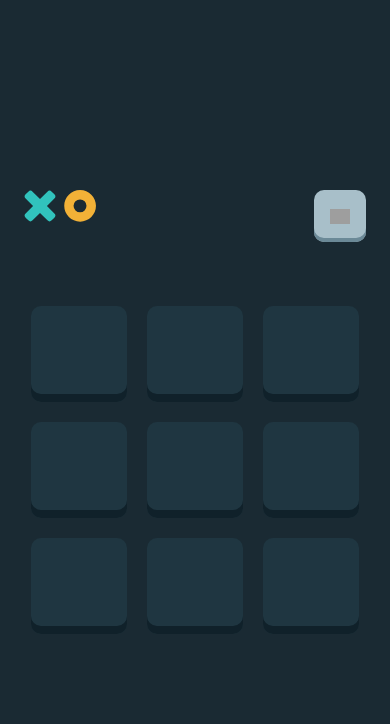
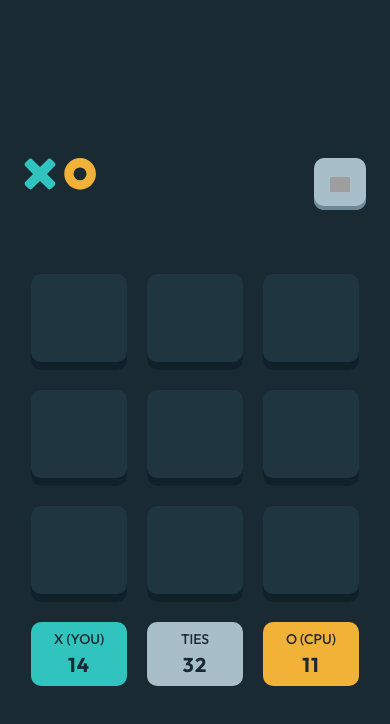
Before and after one commit to clementstorne/FrontendMentor-tic-tac-toe-game, a React (Vite) app: page /game in a window 390 px wide. Shown: the top 724 px of the page. Built offline with nearby package versions, Linux system fonts and the light colour scheme; grey boxes are pictures that could not be loaded.

Commit message:
scores on mobile device

```diff
--- /dev/null
+++ b/src/components/Score.jsx
@@ -0,0 +1,62 @@
+import PropTypes from "prop-types";
+
+export default function Score(props) {
+  const defineTitle = (type, typeOfGame, player) => {
+    if (type === "x") {
+      if (typeOfGame === "vsCPU") {
+        if (player === "player1") {
+          return "X (YOU)";
+        } else {
+          return "X (CPU)";
+        }
+      }
+      if (typeOfGame === "vsPlayer") {
+        if (player === "player1") {
+          return "X (P1)";
+        } else {
+          return "X (P2)";
+        }
+      }
+    } else if (type === "o") {
+      if (typeOfGame === "vsCPU") {
+        if (player === "player1") {
+          return "O (YOU)";
+        } else {
+          return "O (CPU)";
+        }
+      }
+      if (typeOfGame === "vsPlayer") {
+        if (player === "player1") {
+          return "O (P1)";
+        } else {
+          return "O (P2)";
+        }
+      }
+    } else {
+      return "TIES";
+    }
+  };
+  const title = defineTitle(props.type, props.typeOfGame, props.player);
+
+  return (
+    <div
+      className={`score text-dark-navy py-2 px-5 md:py-3 md:px-11 ${
+        props.type === "x"
+          ? "bg-light-blue "
+          : props.type === "o"
+          ? "bg-light-yellow "
+          : "bg-silver"
+      }  `}
+    >
+      <p className="block"> {title}</p>
+      <h3>{props.score}</h3>
+    </div>
+  );
+}
+
+Score.propTypes = {
+  score: PropTypes.number.isRequired,
+  type: "x" | "o" | "ties",
+  typeOfGame: "vsCPU" | "vsPlayer",
+  player: "player1" | "player2",
+};
--- a/src/index.css
+++ b/src/index.css
@@ -110,6 +110,35 @@
     justify-content: center;
     align-items: center;
   }
+
+  .game-container {
+    min-width: 328px;
+    max-width: 460px;
+    min-height: 516px;
+    max-height: 623px;
+    margin: auto;
+    display: flex;
+    flex-flow: column nowrap;
+    justify-content: center;
+    align-items: center;
+  }
+
+  .score {
+    display: block;
+    min-width: 96px;
+    width: 100%;
+    max-width: 140px;
+    min-height: 64px;
+    height: 64px;
+    /* height: 100%; */
+    max-height: 72px;
+    border-radius: 10px;
+    /* padding: 8px 22px; */
+    display: flex;
+    flex-flow: column nowrap;
+    justify-content: center;
+    align-items: center;
+  }
 }
 
 @layer utilities {
--- a/src/pages/Game.jsx
+++ b/src/pages/Game.jsx
@@ -2,6 +2,7 @@ import { createGrid } from "../utils/grid";
 
 import Cell from "../components/Cell";
 import ResetButton from "../components/ResetButton";
+import Score from "../components/Score";
 
 function Game() {
   const grid = createGrid();
@@ -16,7 +17,11 @@ function Game() {
           <Cell id={`cell-${index}`} key={index} />
         ))}
       </main>
-      <footer></footer>
+      <footer className="grid grid-cols-3 gap-5">
+        <Score type="x" score={14} typeOfGame="vsCPU" player="player1" />
+        <Score type="ties" score={32} />
+        <Score type="o" score={11} typeOfGame="vsCPU" />
+      </footer>
     </div>
   );
 }
```
